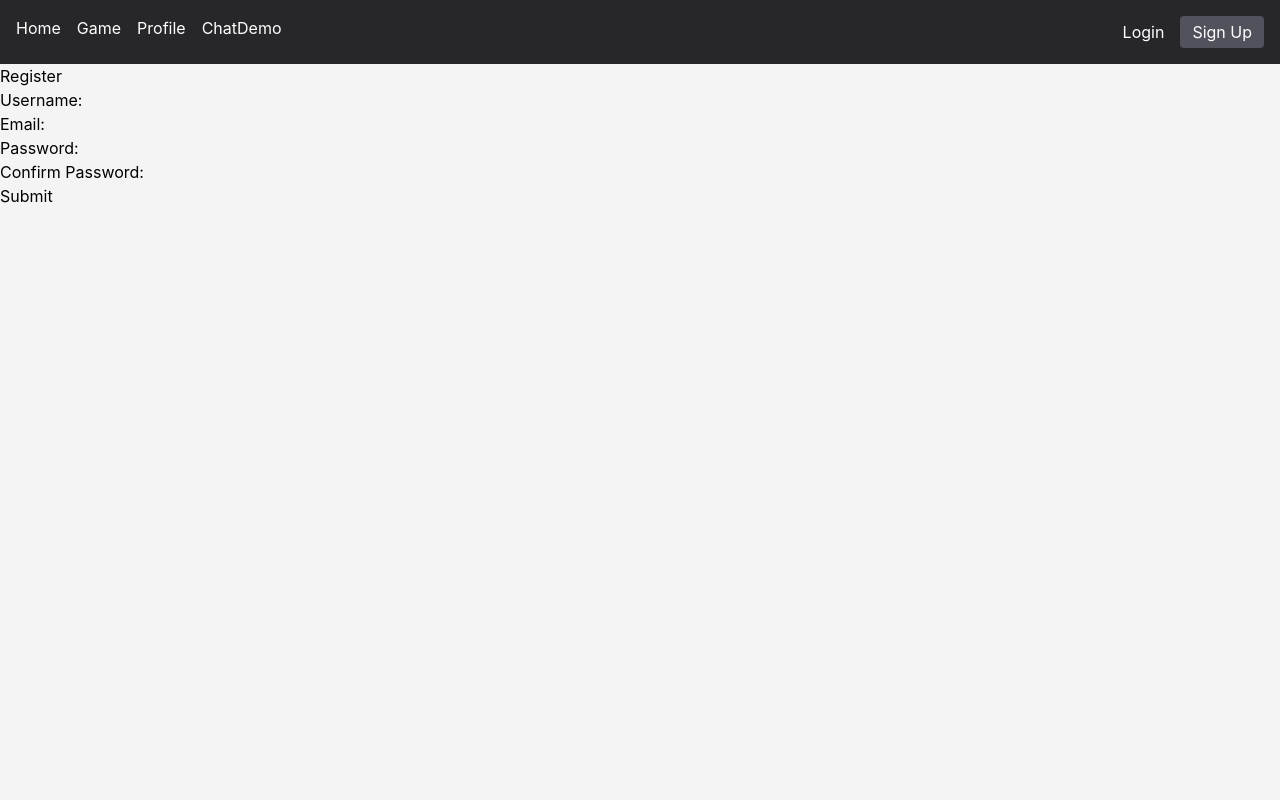
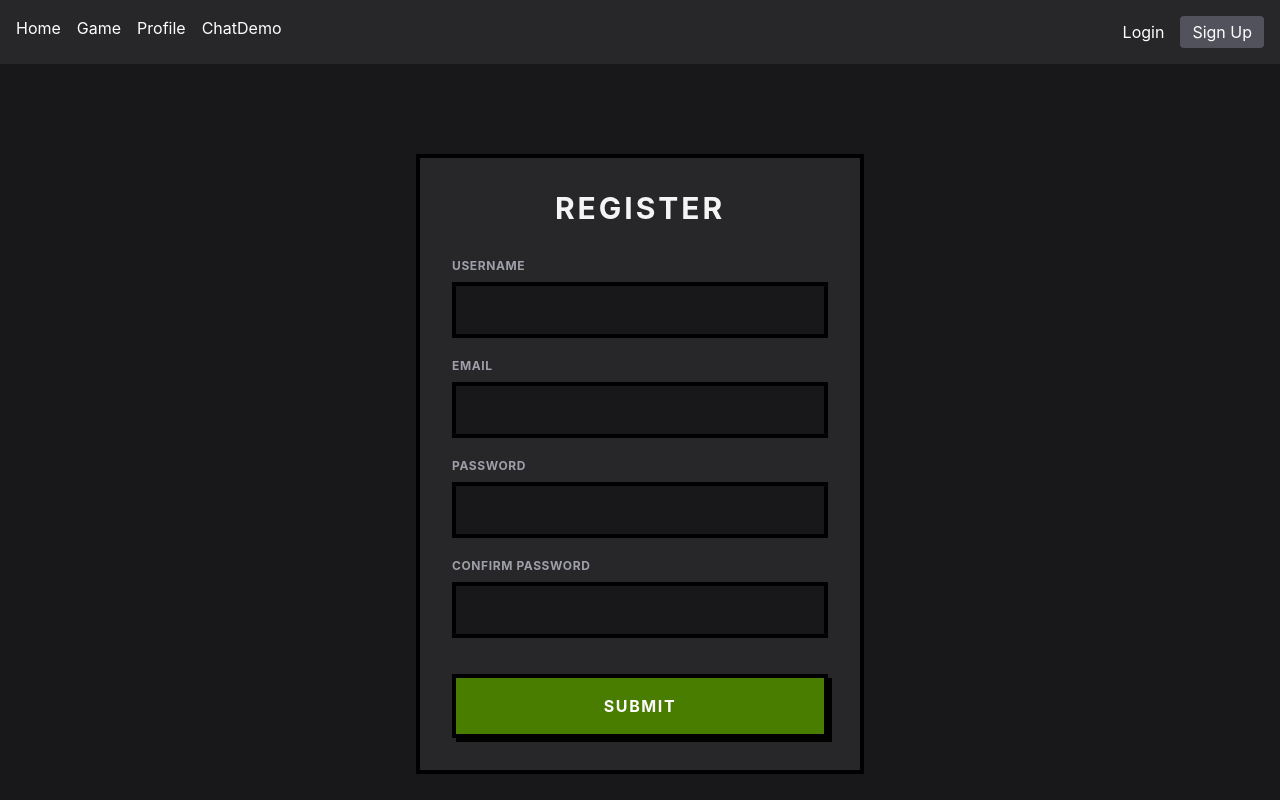
Before and after one commit to mist-interactive/frontend, a React (Vite) app: page /register in a window 1280 px wide. Built offline with nearby package versions, Linux system fonts and the light colour scheme.

Commit message:
upgrade(register/login): upgrade register and logind page design

```diff
--- a/src/pages/Login.tsx
+++ b/src/pages/Login.tsx
@@ -70,43 +70,67 @@ export default function Login() {
 
   // render the ui
   return (
-    <div>
-      <h2>Login</h2>
+    <div className="min-h-screen bg-zinc-900 flex items-center justify-center p-4 font-sans">
+    <div className="bg-zinc-800 border-4 border-black p-8 w-full max-w-md">
+      <h2 className="text-3xl font-bold text-zinc-100 uppercase tracking-widest text-center mb-8">
+          Login
+        </h2>
 
       {/* conditionally render the error message if the error state has a string */}
-      {error && <p style={{ color: "red" }}>{error}</p>}
+      {error && (
+          <div className="mb-6 bg-red-900/50 border-4 border-red-500 p-3">
+            <p className="text-red-200 font-bold text-center text-sm">{error}</p>
+          </div>
+        )}
 
       {/* attach the submit handler to the form element */}
-      <form onSubmit={handleSubmit}>
+      <form onSubmit={handleSubmit} className="flex flex-col gap-5">
 
         {/* username field */}
-        <div>
-          <label htmlFor="username">Username:</label>
+        <div className="flex flex-col">
+            <label htmlFor="username" className="text-xs font-bold text-zinc-400 uppercase mb-2 tracking-wider">
+              Username:
+            </label>
             <input
               type="text"
               id="username"
-            value={username} // bind to username state
-            onChange={(e) => setUsername(e.target.value)} // update username state
+              value={username}
+              onChange={(e) => setUsername(e.target.value)}
+              className="bg-zinc-900 border-4 border-black text-white p-3 outline-none focus:border-lime-700 transition-colors"
             />
           </div>
 
         {/* password field */}
-        <div>
-          <label htmlFor="password">Password:</label>
+        <div className="flex flex-col">
+            <label htmlFor="password" className="text-xs font-bold text-zinc-400 uppercase mb-2 tracking-wider">
+              Password:
+            </label>
             <input
               type="password"
               id="password"
-            value={password} // bind to password state
-            onChange={(e) => setPassword(e.target.value)} // update password state
+              value={password}
+              onChange={(e) => setPassword(e.target.value)}
+              className="bg-zinc-900 border-4 border-black text-white p-3 outline-none focus:border-lime-700 transition-colors"
             />
           </div>
 
         {/* submit button triggers the form's onSubmit event */}
-        <button type="submit">Submit</button>
+        <button
+            type="submit"
+            className="mt-4 bg-lime-700 text-white font-bold uppercase tracking-widest px-6 py-4 border-4 border-black shadow-[4px_4px_0_0_#000000] hover:bg-lime-600 active:translate-y-1 active:translate-x-1 active:shadow-none transition-all"
+          >
+            Submit
+          </button>
       </form>
       {/* link to registration for new users */}
-      <div className="mt-4">
-        <p>dont have an account? <Link to="/register" className="text-blue-500 underline">register here</Link></p>
+      <div className="mt-8 text-center">
+          <p className="text-zinc-400 text-xs font-bold uppercase tracking-wider">
+            Don't have an account? <br className="mb-2"/>
+            <Link to="/register" className="text-lime-500 hover:text-lime-400 underline decoration-2 underline-offset-4 transition-colors">
+              Register here
+            </Link>
+          </p>
+        </div>
       </div>
     </div>
   );
--- a/src/pages/Register.tsx
+++ b/src/pages/Register.tsx
@@ -67,62 +67,87 @@ export default function Register() {
 
   // Render the UI
   return (
-    <div>
-      <h2>Register</h2>
+    <div className="min-h-screen bg-zinc-900 flex items-center justify-center p-4 font-sans">
+    <div className="bg-zinc-800 border-4 border-black p-8 w-full max-w-md">
+
+      <h2 className="text-3xl font-bold text-zinc-100 uppercase tracking-widest text-center mb-8">
+        Register
+        </h2>
 
       {/* conditionally render the error message if the error state has a string */}
-      {error && <p style={{ color: "red" }}>{error}</p>}
+      {error && (
+          <div className="mb-6 bg-red-900/50 border-4 border-red-500 p-3">
+            <p className="text-red-200 font-bold text-center text-sm">{error}</p>
+          </div>
+        )}
 
-      {/* attach the submit handler to the form element */}
-      <form onSubmit={handleSubmit}>
+        <form onSubmit={handleSubmit} className="flex flex-col gap-5">
 
         {/* username field */}
-        <div>
-          <label htmlFor="username">Username:</label>
+        <div className="flex flex-col">
+            <label htmlFor="username" className="text-xs font-bold text-zinc-400 uppercase mb-2 tracking-wider">
+              Username
+            </label>
             <input
               type="text"
               id="username"
-            value={username} // bind to username state
-            onChange={(e) => setUsername(e.target.value)} // update username state
+              value={username}
+              onChange={(e) => setUsername(e.target.value)}
+              className="bg-zinc-900 border-4 border-black text-white p-3 outline-none focus:border-lime-700 transition-colors"
             />
           </div>
 
         {/* Email field */}
-        <div>
-          <label htmlFor="email">Email:</label>
+        <div className="flex flex-col">
+            <label htmlFor="email" className="text-xs font-bold text-zinc-400 uppercase mb-2 tracking-wider">
+              Email
+            </label>
             <input
               type="email"
               id="email"
-            value={email} // bind to email state
-            onChange={(e) => setEmail(e.target.value)} // ppdate email state
+              value={email}
+              onChange={(e) => setEmail(e.target.value)}
+              className="bg-zinc-900 border-4 border-black text-white p-3 outline-none focus:border-lime-700 transition-colors"
             />
           </div>
 
         {/* Password field (note the type="password" to hide characters) */}
-        <div>
-          <label htmlFor="password">Password:</label>
+        <div className="flex flex-col">
+            <label htmlFor="password" className="text-xs font-bold text-zinc-400 uppercase mb-2 tracking-wider">
+              Password
+            </label>
             <input
               type="password"
               id="password"
               value={password}
               onChange={(e) => setPassword(e.target.value)}
+              className="bg-zinc-900 border-4 border-black text-white p-3 outline-none focus:border-lime-700 transition-colors"
             />
           </div>
 
         {/* Confirm Password field */}
-        <div>
-          <label htmlFor="confirmPassword">Confirm Password:</label>
+        <div className="flex flex-col">
+            <label htmlFor="confirmPassword" className="text-xs font-bold text-zinc-400 uppercase mb-2 tracking-wider">
+              Confirm Password
+            </label>
             <input
               type="password"
               id="confirmPassword"
               value={confirmPassword}
               onChange={(e) => setConfirmPassword(e.target.value)}
+              className="bg-zinc-900 border-4 border-black text-white p-3 outline-none focus:border-lime-700 transition-colors"
             />
           </div>
 
         {/* Submit button triggers the form's onSubmit event */}
-        <button type="submit">Submit</button>
+        <button
+            type="submit"
+            className="mt-4 bg-lime-700 text-white font-bold uppercase tracking-widest px-6 py-4 border-4 border-black shadow-[4px_4px_0_0_#000000] hover:bg-lime-600 active:translate-y-1 active:translate-x-1 active:shadow-none transition-all"
+          >
+            Submit
+          </button>
       </form>
+      </div>
     </div>
   );
 }
```
Lines whose indentation alone changed are shown as unchanged.
